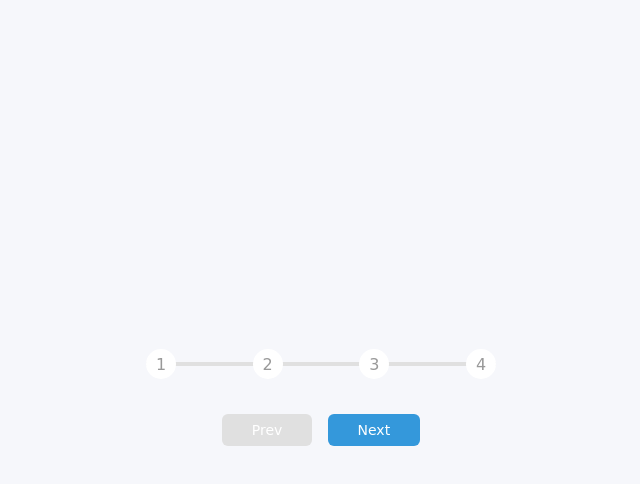
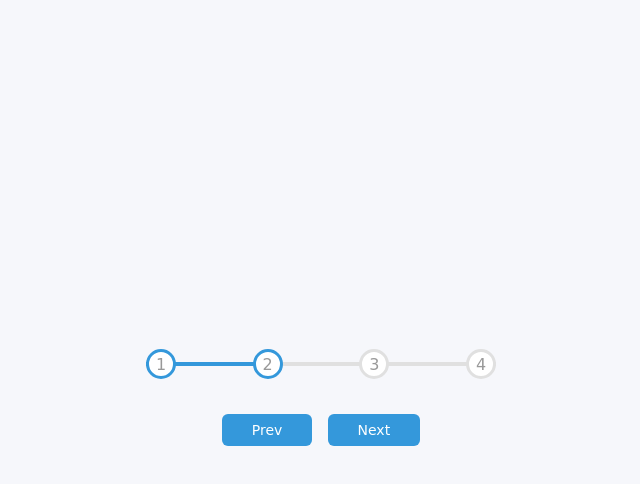
Before and after one commit to wagnergabe/Progress_Bar, a plain HTML site: page index.html in a window 1280 px wide. Both pictures are taken after a click on the button "Next". Shown: the whole page, without its empty margins (319-959 px from the left). Drawn offline with Linux system fonts and the light colour scheme; a web font is replaced by a local one.

Commit message:
javascript working

```diff
--- a/script.js
+++ b/script.js
@@ -0,0 +1,49 @@
+const progress = document.getElementById("progress");
+const prev = document.getElementById("prev");
+const next = document.getElementById("next");
+const circles = document.querySelectorAll(".circle");
+
+let currentActive = 1;
+
+next.addEventListener("click", () => {
+  currentActive++;
+
+  if (currentActive > circles.length) {
+    currentActive = circles.length;
+  }
+
+  update();
+});
+prev.addEventListener("click", () => {
+  currentActive--;
+
+  if (currentActive < 1) {
+    currentActive = 1;
+  }
+
+  update();
+});
+
+const update = () => {
+  circles.forEach((circle, index) => {
+    if (index < currentActive) {
+      circle.classList.add("active");
+    } else {
+      circle.classList.remove("active");
+    }
+  });
+
+  const actives = document.querySelectorAll(".active");
+
+  progress.style.width =
+    ((actives.length - 1) / (circles.length - 1)) * 100 + "%";
+
+  if (currentActive === 1) {
+    prev.disabled = true;
+  } else if (currentActive === circles.length) {
+    next.disabled = true;
+  } else {
+    prev.disabled = false;
+    next.disabled = false;
+  }
+};
--- a/style.css
+++ b/style.css
@@ -1,4 +1,4 @@
-@import url('https://fonts.googleapis.com/css2?family=Edu+TAS+Beginner&display=swap');
+@import url("https://fonts.googleapis.com/css2?family=Edu+TAS+Beginner&display=swap");
 
 :root {
   --line-border-fill: #3498db;
@@ -11,7 +11,7 @@
 
 body {
   background-color: #f6f7fb;
-    font-family: 'Edu TAS Beginner', cursive;
+  font-family: "Edu TAS Beginner", cursive;
   display: flex;
   align-items: center;
   justify-content: center;
@@ -34,7 +34,7 @@ body {
 }
 
 .progress-container::before {
-    content: '';
+  content: "";
   background-color: var(--line-border-empty);
   position: absolute;
   top: 50%;
@@ -54,7 +54,7 @@ body {
   height: 4px;
   width: 0%;
   z-index: -1;
-    transition: .4s ease;
+  transition: 0.4s ease;
 }
 
 .circle {
@@ -66,8 +66,8 @@ body {
   display: flex;
   align-items: center;
   justify-content: center;
-    border: var(--line-border-empty);
-    transition: .4s ease;
+  border: 3px solid var(--line-border-empty);
+  transition: 0.4s ease;
 }
 
 .circle.active {
@@ -87,7 +87,7 @@ body {
 }
 
 .btn:active {
-    transform: scale(0.98)
+  transform: scale(0.98);
 }
 
 .btn:focus {
```
Lines whose indentation alone changed are shown as unchanged.
